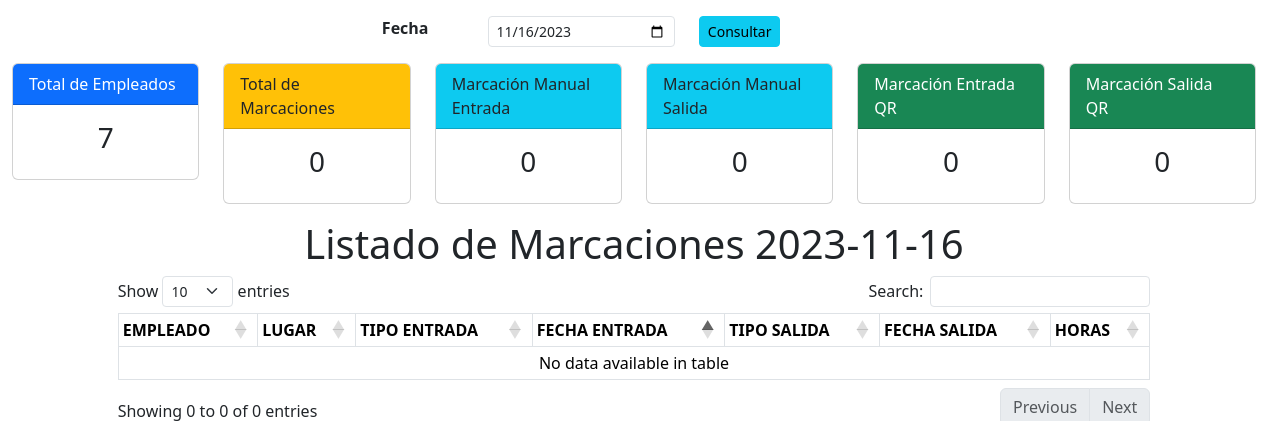
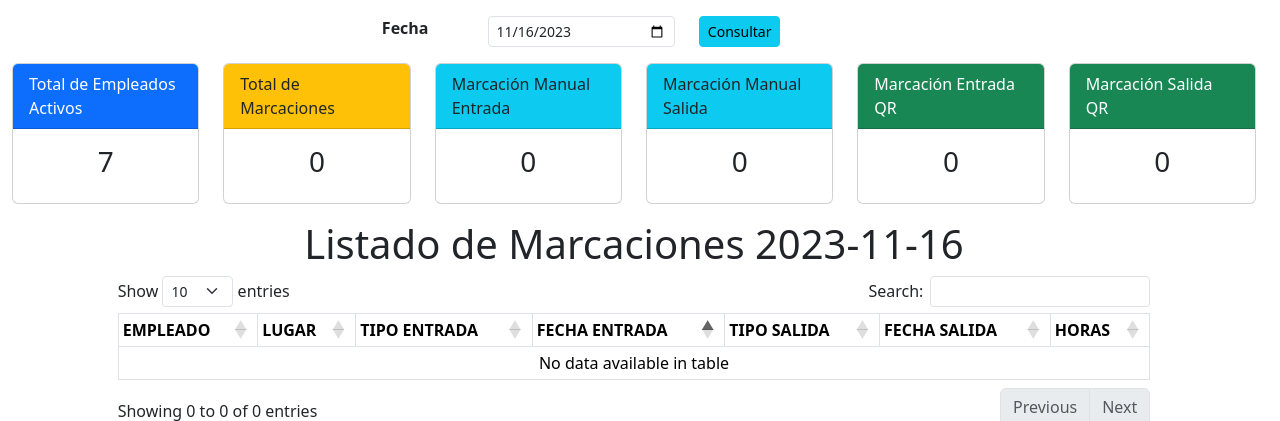
Before and after one commit to jhonfa94/tarea-marcaciones, a PHP site: page /admin/index.php?ruta=dashboard in a window 1280 px wide. Shown: the part 62-483 px from the top of the page. Run offline with PHP 8.4, Linux system fonts and the light colour scheme; the visitor is signed in with stand-in values (Sample User, id 1); data comes from the database, SQL or seed files in the repository.

Commit message:
Ajuste Dashboard Empleados Activos

```diff
--- a/admin/Views/modulos/dashboard/dashboard.php
+++ b/admin/Views/modulos/dashboard/dashboard.php
@@ -29,7 +29,7 @@ $marcaciones = $datos['marcaciones'];
         <div class="col-sm-2">
             <div class="card">
                 <div class="card-header bg-primary text-white">
-                    Total de Empleados
+                    Total de Empleados Activos
                 </div>
                 <div class="card-body text-center">
                     <h3><?= $datos['totalEmpleados'] ?></h3>
```
